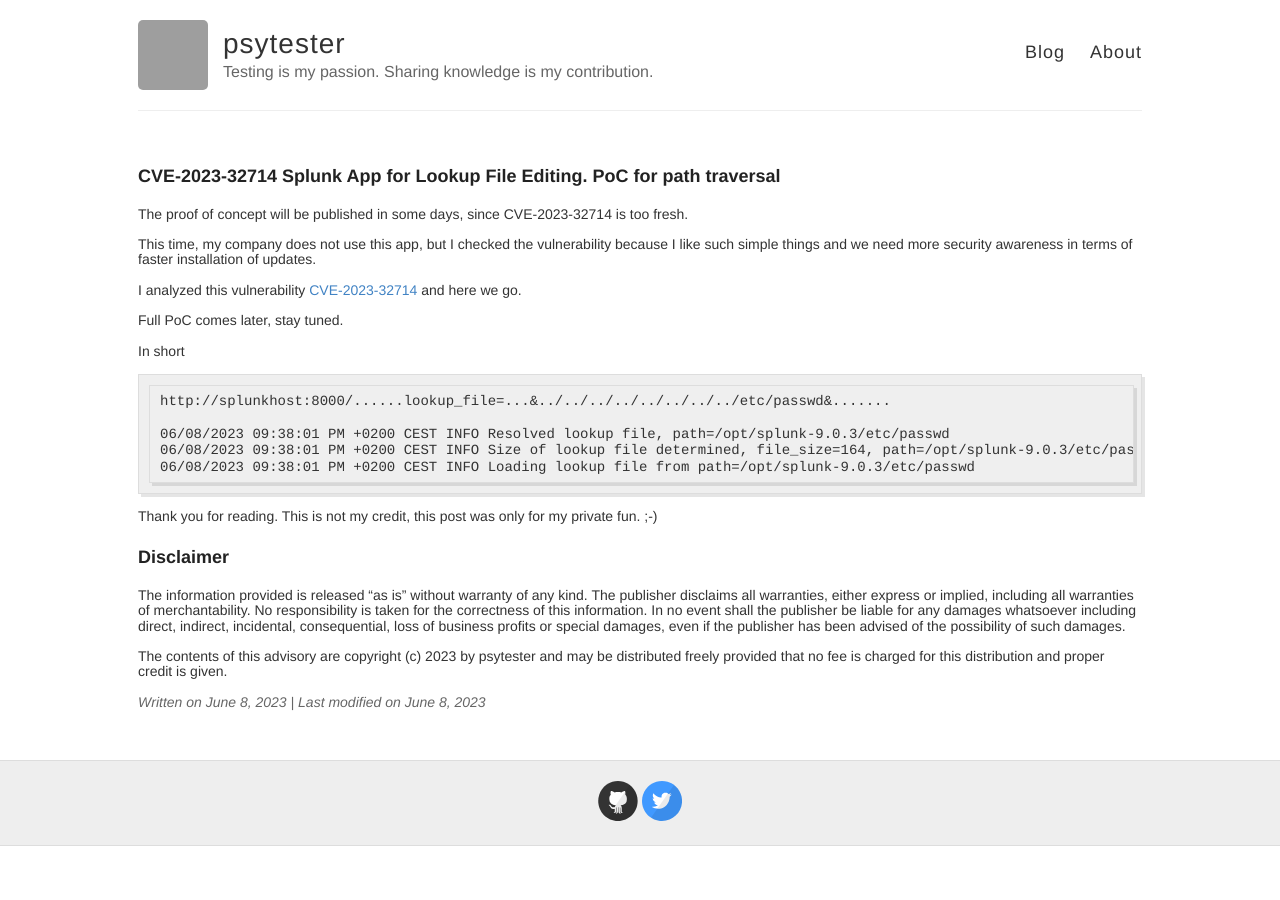
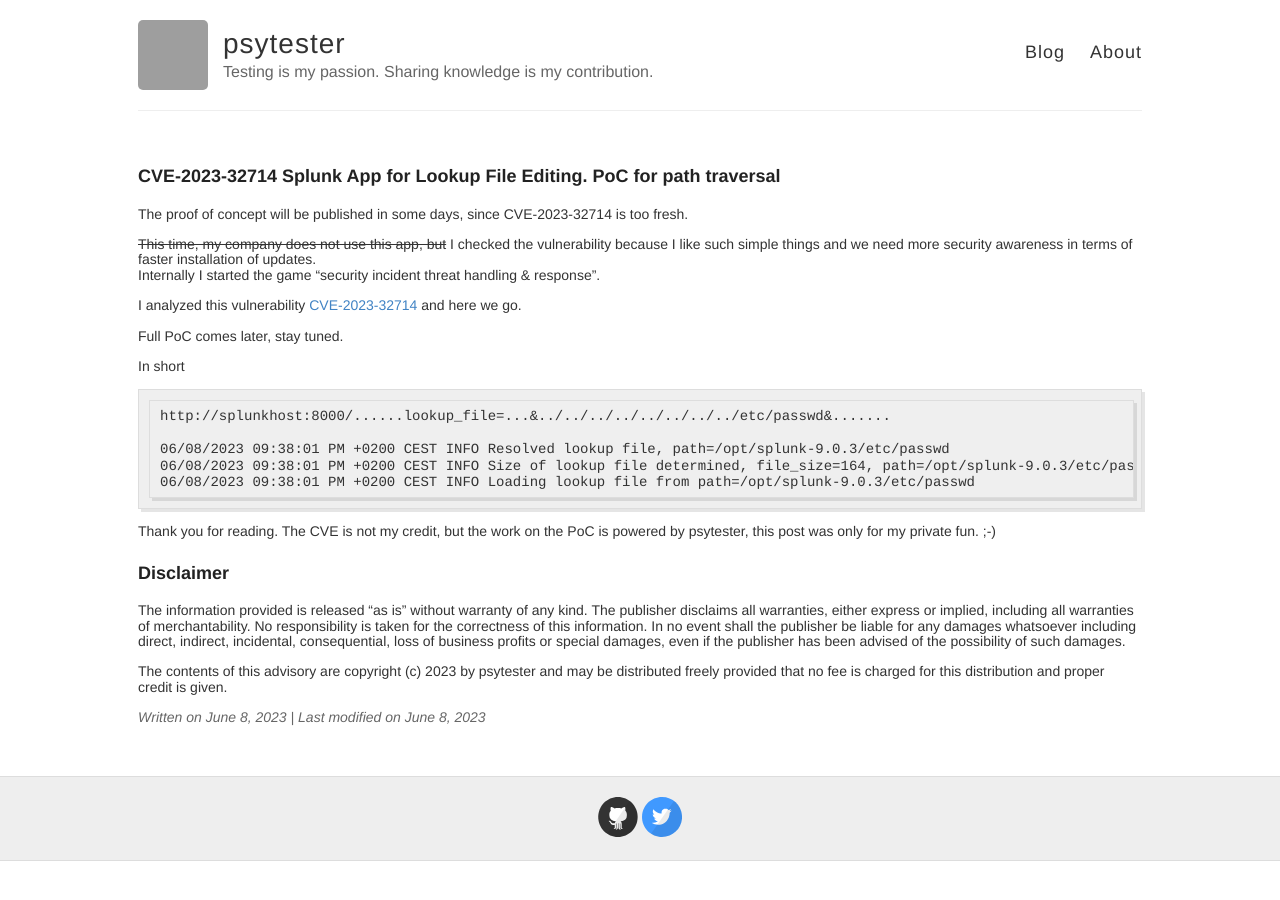
Before and after one commit to psytester/psytester.github.io, a Jekyll site: the page built from _posts/hacking_and_pentests/2023-06-08-CVE-2023-32714_SPLUNK_PoC.md, in a window 1280 px wide. Built offline with Jekyll 4.4.1, drawn with Linux system fonts in a browser that asks for light colours; grey boxes are pictures that could not be loaded.

Commit message:
Update 2023-06-08-CVE-2023-32714_SPLUNK_PoC.md

````diff
--- a/_posts/hacking_and_pentests/2023-06-08-CVE-2023-32714_SPLUNK_PoC.md
+++ b/_posts/hacking_and_pentests/2023-06-08-CVE-2023-32714_SPLUNK_PoC.md
@@ -8,8 +8,9 @@
 
 The proof of concept will be published in some days, since CVE-2023-32714 is too fresh.
 
-This time, my company does not use this app, but I checked the vulnerability because I like such simple things
-and we need more security awareness in terms of faster installation of updates.
+~~This time, my company does not use this app, but~~ I checked the vulnerability because I like such simple things
+and we need more security awareness in terms of faster installation of updates.<br>
+Internally I started the game "security incident threat handling & response".
 
 I analyzed this vulnerability [CVE-2023-32714](https://cve.mitre.org/cgi-bin/cvename.cgi?name=CVE-2023-32714) and here we go.
 
@@ -26,8 +27,7 @@
 ```
 
 
-Thank you for reading. This is not my credit, this post was only for my private fun. ;-)
-
+Thank you for reading. The CVE is not my credit, but the work on the PoC is powered by psytester, this post was only for my private fun. ;-)
 
 # Disclaimer
 
````
